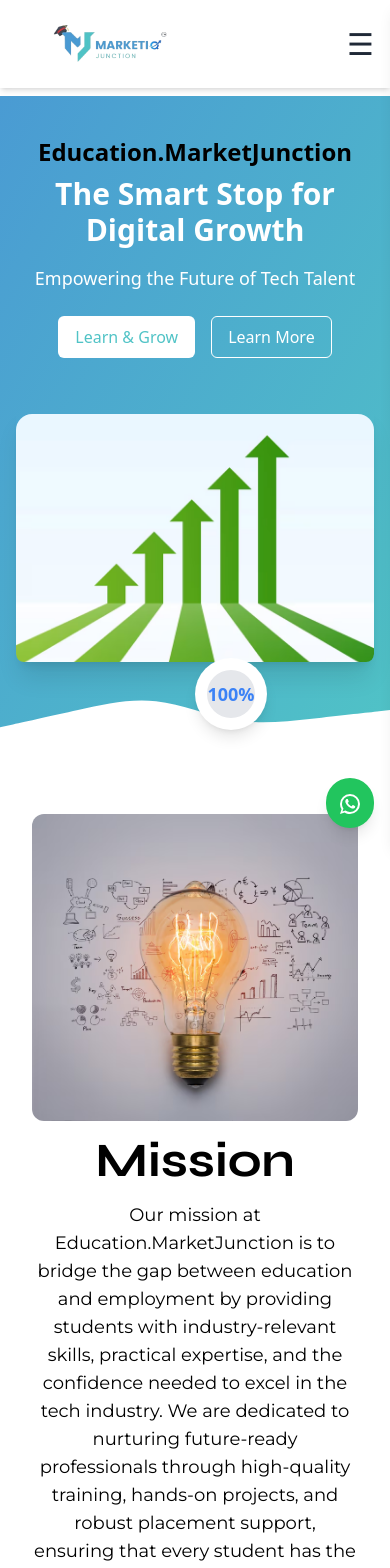
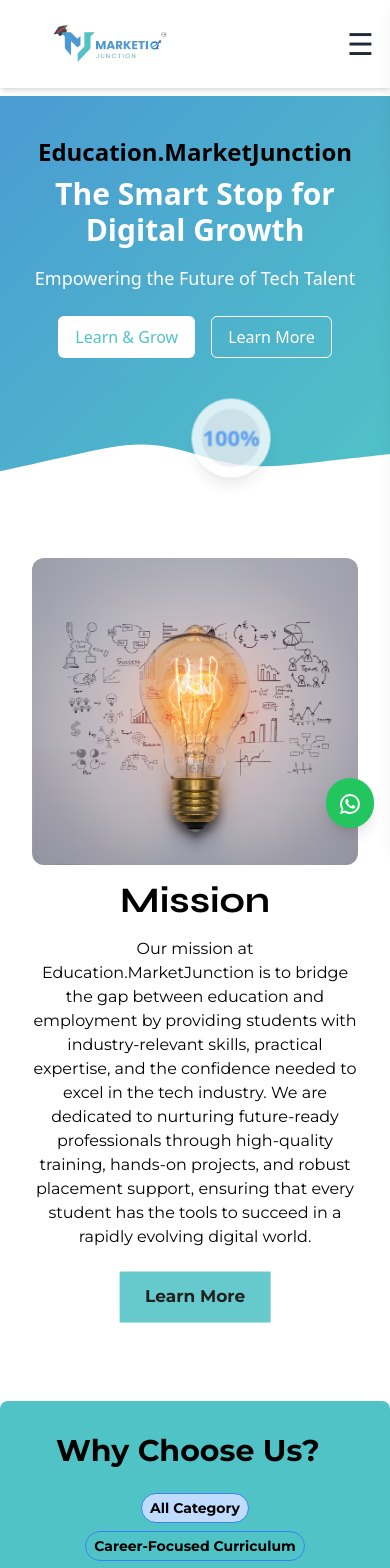
Before and after one commit to Marketiq-Junction/Marketiq-Edu, a Next.js app: page / in a window 390 px wide. Shown: the top 1568 px of the page. Built offline with nearby package versions, Linux system fonts and the light colour scheme.

Commit message:
changes did in home page

```diff
--- a/package.json
+++ b/package.json
@@ -14,7 +14,7 @@
     "@mui/icons-material": "^6.1.6",
     "@mui/material": "^6.1.6",
     "@mui/utils": "^6.1.6",
-    "framer-motion": "^11.11.11",
+    "framer-motion": "^11.11.17",
     "next": "15.0.2",
     "react": "19.0.0-rc-02c0e824-20241028",
     "react-dom": "19.0.0-rc-02c0e824-20241028",
--- a/src/components/aboutus/chooseus/chooseUs.jsx
+++ b/src/components/aboutus/chooseus/chooseUs.jsx
@@ -84,7 +84,7 @@
         {getVisibleCards().map((card, index) => (
           <div
             key={index}
-            className="bg-white rounded-lg shadow-lg w-full md:w-64 h-72 flex flex-col items-center p-4 transition-transform duration-300 ease-in-out"
+            className="bg-white rounded-lg shadow-lg w-full md:w-64 h-72 flex flex-col items-center p-4 transition-transform duration-300 ease-in-out hover:bg-blue-200"
           >
             <div className="relative w-full h-40 mb-4 rounded-lg overflow-hidden">
               <Image
--- a/src/components/home/career/career.jsx
+++ b/src/components/home/career/career.jsx
@@ -1,45 +1,92 @@
 "use client";
-import React from 'react';
-import Image from 'next/image';
-import { useRouter } from 'next/navigation';
+import React, { useRef } from "react";
+import Image from "next/image";
+import { useRouter } from "next/navigation";
+import { motion, useScroll, useTransform } from "framer-motion";
 
 const Career = () => {
   const router = useRouter();
+  const containerRef = useRef(null); // Reference for scroll container
+
+  // Get the scroll progress of the container
+  const { scrollYProgress } = useScroll({
+    container: containerRef,
+  });
+
+  // Transformations for animations
+  const scale = useTransform(scrollYProgress, [0, 0.5], [0.8, 1]);
+  const opacity = useTransform(scrollYProgress, [0, 0.5], [0, 1]);
+  const translateY = useTransform(scrollYProgress, [0, 0.5], [50, 0]);
 
   const navigateToContact = () => {
-    router.push('/contact-us'); // Programmatically navigate to the contact page
+    router.push("/contact-us");
   };
 
   return (
-    <div className="bg-[#4b93d2] mx-4 mt-20 md:mx-20 flex flex-col md:flex-row items-center p-4 md:p-6 rounded-lg mb-8">
+    <div ref={containerRef} className="min-h-screen overflow-y-auto">
+      <motion.div
+        className="bg-[#4b93d2] mx-4 mt-20 md:mx-20 flex flex-col md:flex-row items-center p-4 md:p-6 rounded-lg mb-8"
+        style={{ opacity, scale }}
+        transition={{ ease: "circIn", duration: 1.2 }}
+      >
         {/* Left Side Image */}
-      <div className="w-full md:w-1/2 mb-4 md:mb-0">
+        <motion.div
+          className="w-full md:w-1/2 mb-2 md:mb-0"
+          style={{
+            y: translateY,
+            opacity,
+          }}
+          transition={{ type: "spring", stiffness: 150, damping: 25 }}
+        >
           <Image
-          src="/career.jpg" // Replace with your image path
+            src="/career.jpg"
             alt="Career Image"
-          width={500} // Set the desired width
-          height={300} // Set the desired height
+            width={500}
+            height={300}
             className="rounded-lg"
           />
-      </div>
+        </motion.div>
 
         {/* Right Side Text */}
-      <div className="w-full md:w-1/2 md:pl-6 text-white text-center md:text-left">
+        <motion.div
+          className="w-full md:w-1/2 md:pl-6 text-white text-center md:text-left"
+          style={{
+            opacity,
+            y: translateY,
+          }}
+          transition={{ type: "spring", stiffness: 100, damping: 25 }}
+        >
           <h2 className="text-3xl md:text-5xl text-black font-bold font-montserrat mb-2">
             Career Pathways
           </h2>
           <p className="text-base font-montserrat md:text-lg mt-4 md:mt-8">
-          Graduates from Education.MarketJunction have successfully entered leading tech firms in roles such as Junior Web Developers, Front-End and Back-End Developers, Full-Stack Developers, UX/UI Designers, and more. Our close industry connections and dedicated placement process ensure that you step confidently into your career.
+            Graduates from Education.MarketJunction have successfully entered
+            leading tech firms in roles such as Junior Web Developers,
+            Front-End and Back-End Developers, Full-Stack Developers, UX/UI
+            Designers, and more. Our close industry connections and dedicated
+            placement process ensure that you step confidently into your
+            career.
           </p>
 
-        {/* Button to navigate */}
-        <button
+          <motion.button
             onClick={navigateToContact}
-          className="mt-6 md:mt-8 bg-[#50c3c6] text-black font-semibold font-montserrat px-4 md:px-6 py-2 md:py-3 rounded-3xl hover:bg-gray-200 transition duration-300"
+            className="mt-6 md:mt-8 bg-[#50c3c6] text-black font-semibold font-montserrat px-4 md:px-6 py-2 md:py-3 rounded-3xl hover:bg-gray-200"
+            initial={{ scale: 1 }}
+            whileHover={{ scale: 1.1 }}
+            animate={{
+              scale: [1, 1.05, 1],
+              opacity: [1, 0.9, 1],
+            }}
+            transition={{
+              duration: 1.5,
+              repeat: Infinity,
+              ease: "easeInOut",
+            }}
           >
             Start Teaching Now
-        </button>
-      </div>
+          </motion.button>
+        </motion.div>
+      </motion.div>
     </div>
   );
 };
--- a/src/components/home/hero/heroHome.jsx
+++ b/src/components/home/hero/heroHome.jsx
@@ -6,7 +6,12 @@
 
 const HeroHome = () => {
   return (
-    <div className="relative bg-gradient-to-br from-[#4a9bd3] to-[#50c3c6] text-white py-10 md:py-36 px-4 md:px-6 flex justify-center items-center mt-2 mb-6 overflow-hidden">
+    <motion.div
+    className="relative bg-gradient-to-br from-[#4a9bd3] to-[#50c3c6] text-white py-10 md:py-36 px-4 md:px-6 flex justify-center items-center mt-2 mb-6 overflow-hidden"
+    initial={{opacity:0, x: 50}}
+    animate={{opacity:1,x:0}}
+    transition={{duration:0.5, ease:"circOut"}} >
+
       <div className="max-w-6xl w-full flex flex-col md:flex-row items-center">
         {/* Left Section */}
         <motion.div
@@ -71,7 +76,7 @@
           animate={{ opacity: 1, x: 0 }}
           transition={{ duration: 0.8, delay: 0.4 }}
         >
-          <div className="relative w-full h-64 md:h-68 lg:h-80 rounded-lg overflow-hidden shadow-xl mb-12 ">
+          <div className="relative w-full h-64x md:h-68 lg:h-80 rounded-lg overflow-hidden shadow-xl mb-12 ">
             <Image
               src="/herohome.avif" // Replace with your image path
               alt="Hero Image"
@@ -84,14 +89,35 @@
           <motion.div
             className="absolute bottom-[-20px] md:bottom-[-40px] left-1/2 transform -translate-x-1/2 bg-white p-3 md:p-4 rounded-full shadow-lg z-10"
             initial={{ scale: 0 }}
-            animate={{ scale: 1 }}
-            transition={{ duration: 0.8, delay: 1 }}
+            animate={{
+              scale: [1, 1.1, 1],
+              opacity: [1, 0.8, 1],
+            }}
+            transition={{
+              duration: 1.5,
+              repeat: Infinity,
+              repeatType: "loop",
+              ease: "easeInOut",
+            }}
           >
-            <div className="w-12 h-12 md:w-16 md:h-16 lg:w-20 lg:h-20 rounded-full bg-gray-200 flex items-center justify-center ">
+            {/* Pulsing Circle */}
+            <motion.div
+              className="w-12 h-12 md:w-16 md:h-16 lg:w-20 lg:h-20 rounded-full bg-gray-200 flex items-center justify-center"
+              animate={{
+                scale: [1, 1.1, 1],
+                opacity: [1, 0.8, 1],
+              }}
+              transition={{
+                duration: 1.5,
+                repeat: Infinity,
+                repeatType: "loop",
+                ease: "easeInOut",
+              }}
+            >
               <span className="text-lg md:text-xl lg:text-2xl font-bold text-blue-500">
                 100%
               </span>
-            </div>
+            </motion.div>
           </motion.div>
         </motion.div>
       </div>
@@ -115,7 +141,7 @@
           ></path>
         </svg>
       </motion.div>
-    </div>
+    </motion.div>
   );
 };
 
--- a/src/components/home/mission/mission.jsx
+++ b/src/components/home/mission/mission.jsx
@@ -1,24 +1,72 @@
+"use client";
 import React from "react";
 import Image from "next/image";
 import Link from "next/link";
+import { motion } from "framer-motion";
 
 const Mission = () => {
+  const containerVariants = {
+    hidden: { opacity: 0, x: "-100vw" },
+    visible: {
+      opacity: 1,
+      x: 0,
+      transition: { type: "spring", stiffness: 50, delay: 0.2 },
+    },
+  };
+
+  const imageVariants = {
+    hidden: { opacity: 0, y: 50 }, // Adjusted for better mobile behavior
+    visible: {
+      opacity: 1,
+      y: 0,
+      transition: { duration: 0.6, ease: "easeOut" },
+    },
+  };
+
+  const textVariants = {
+    hidden: { opacity: 0, y: 20 },
+    visible: {
+      opacity: 1,
+      y: 0,
+      transition: { duration: 0.6, ease: "easeOut", delay: 0.4 },
+    },
+  };
+
+
   return (
-    <div className="flex flex-col md:flex-row items-center p-8 mt-8 bg-white">
-      <div className="flex-1 -mt-16 md:mb-0">
+    <motion.div
+      className="flex flex-col md:flex-row items-center p-8 mt-8 bg-white"
+      variants={containerVariants}
+      initial="hidden"
+      animate="visible"
+    >
+      {/* Left Section - Image */}
+      <motion.div
+        className="flex-1 -mt-8 md:-mt-16 md:mb-0"
+        variants={imageVariants}
+        initial="hidden"
+        animate="visible"
+      >
         <Image
           src="/mission.avif"
           alt="Mission"
           width={500}
           height={500}
-          className="rounded-xl mb-8 mt-16"
+          className="rounded-xl mb-8 mt-8"
         />
-      </div>
-      <div className="flex-1 md:pl-8 text-center md:text-right">
-        <h2 className="text-5xl font-semibold font-syne mr-0 md:mr-12 -mt-4 md:-mt-16">
+      </motion.div>
+
+      {/* Right Section - Content */}
+      <motion.div
+        className="flex-1 md:pl-8 text-center md:text-right"
+        variants={textVariants}
+      >
+        <h2
+          className="text-4xl md:text-5xl font-semibold font-syne mr-0 md:mr-12 -mt-4 md:-mt-16"
+        >
           Mission
         </h2>
-        <p className="mt-4 text-lg font-montserrat mr-0 md:mr-12">
+        <p className="mt-4 text-base md:text-lg font-montserrat mr-0 md:mr-12">
           Our mission at Education.MarketJunction is to bridge the gap between
           education and employment by providing students with industry-relevant
           skills, practical expertise, and the confidence needed to excel in the
@@ -28,17 +76,37 @@
           succeed in a rapidly evolving digital world.
         </p>
         {/* Learn More Button with WhatsApp Integration */}
+        <motion.div
+          variants={textVariants}
+          initial="hidden"
+          animate="visible"
+          transition={{ delay: 0.6 }}
+        >
           <Link
             href={`https://wa.me/919920892689?text=Hi%20there!%20I%20am%20interested%20in%20learning%20more%20about%20your%20mission%20and%20programs.`}
             target="_blank"
             rel="noopener noreferrer"
           >
-          <button className="mt-6 ml-12 mb-8 bg-[#50c3c6] font-semibold font-montserrat text-black px-6 py-3 hover:bg-[#3ca0a0] transition mr-12">
+            <motion.button
+              className="mt-6 mb-8  md:mr-12 bg-[#50c3c6] font-semibold font-montserrat text-black px-6 py-3 hover:bg-[#3ca0a0] transition"
+              initial={{ scale: 0 }}
+              animate={{
+                scale: [1, 1.1, 1],
+                opacity: [1, 0.8, 1],
+              }}
+              transition={{
+                duration: 1.5,
+                repeat: Infinity,
+                repeatType: "loop",
+                ease: "easeInOut",
+              }}
+            >
               Learn More
-          </button>
+            </motion.button>
           </Link>
-      </div>
-    </div>
+        </motion.div>
+      </motion.div>
+    </motion.div>
   );
 };
 
--- a/src/components/home/payafterplacement/payafterplacement.jsx
+++ b/src/components/home/payafterplacement/payafterplacement.jsx
@@ -1,11 +1,28 @@
-import React from 'react';
-import Image from 'next/image';
+"use client";
+import React from "react";
+import Image from "next/image";
+import { motion, useScroll, useTransform } from "framer-motion";
 
 const PayAfterPlacement = () => {
+  // Get the scroll progress
+  const { scrollYProgress } = useScroll();
+
+  // Create transformations for animations
+  const opacity = useTransform(scrollYProgress, [0, 0.5], [0, 1]); // Fades in as you scroll
+  const translateY = useTransform(scrollYProgress, [0, 0.5], [50, 0]); // Moves upward as you scroll
+
   return (
     <div className="flex flex-col md:flex-row items-center justify-between bg-gradient-to-r from-[#4a9bd3] to-[#50c3c6] p-6 md:p-10 text-white mb-8">
       {/* Left Side Image */}
-      <div className="w-full md:w-2/5 rounded-lg overflow-hidden mb-6 md:mb-0">
+      <motion.div
+        className="w-full md:w-2/5 rounded-lg overflow-hidden mb-6 md:mb-0"
+        style={{
+          opacity, // Fades in
+          y: translateY, // Moves upward
+        }}
+        transition={{ type: "spring", stiffness: 100, damping: 25 }}
+        whileHover={{ scale: 1.05, rotate: 1 }} // Hover effect
+      >
         <Image
           src="/placement.jpg" // Replace with your image path
           alt="Pay After Placement"
@@ -14,22 +31,36 @@
           height={300}
           className="object-cover"
         />
-      </div>
+      </motion.div>
 
       {/* Right Side Texts */}
-      <div className="w-full md:w-3/5 md:ml-16 text-left">
+      <motion.div
+        className="w-full md:w-3/5 md:ml-16 text-left"
+        whileHover={{ scale: 1.05, color: "#ffffff" }}
+        style={{
+          opacity, // Fades in
+          y: translateY, // Moves upward
+        }}
+        transition={{ type: "spring", stiffness: 100, damping: 25 }}
+        initial={{ opacity: 0, x: 100 }} // Start off-screen
+        animate={{ opacity: 1, x: 0 }} // Move into view
+      >
         <h4 className="text-3xl md:text-5xl text-black font-bold font-montserrat mb-4 md:mb-8">
-        	100% Placement <br className="hidden md:block" /> Assistance
+          100% Placement <br className="hidden md:block" /> Assistance
         </h4>
-        <p className="text-sm md:text-xl leading-relaxed">
-          We’re committed to student success and offer a Dedicated placement support until you secure a position in the industry.
-          With this model, students can focus on their learning journey and start  securing a job.
+        <motion.p
+          className="text-sm md:text-xl leading-relaxed"
+        >
+          We’re committed to student success and offer dedicated placement
+          support until you secure a position in the industry. With this model,
+          students can focus on their learning journey and start securing a job.
           <br /> <br />
-          That’s why we’re proud to offer a 100% Placement
-          Assistance  designed to give students the freedom to focus entirely on their learning journey. With this model, students can
-          immerse themselves in developing their skills without the worry of placement.
-        </p>
-      </div>
+          That’s why we’re proud to offer a 100% Placement Assistance designed
+          to give students the freedom to focus entirely on their learning
+          journey. With this model, students can immerse themselves in
+          developing their skills without the worry of placement.
+        </motion.p>
+      </motion.div>
     </div>
   );
 };
```
Also changed, not shown: 1 other file (tests, documents, lock files or other folders). Lines whose indentation alone changed are shown as unchanged.
